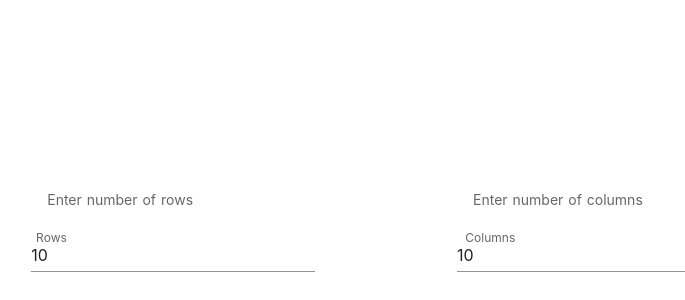
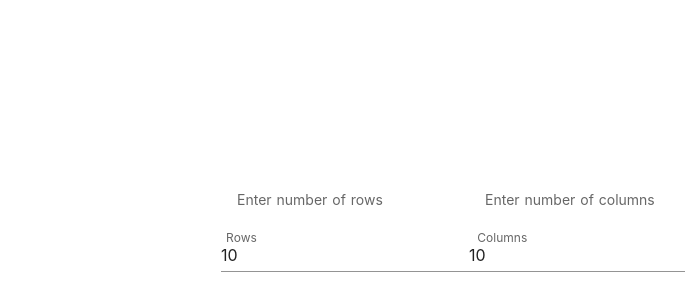
Before and after one commit to SurajVarma46/FindTheWords, a Nuxt app: page / in a window 1280 px wide. Shown: the part 178-478 px from the top of the page, without its empty margins (171-856 px from the left). Built offline with nearby package versions, Linux system fonts and the light colour scheme.

Commit message:
Input rows and columns

```diff
--- a/pages/index.vue
+++ b/pages/index.vue
@@ -3,10 +3,8 @@
     <div id="rows">
       <v-container fluid>
         <v-layout row wrap>
-          <v-flex xs12 sm10>
+          <v-flex xs12 sm12>
             <v-subheader>Enter number of rows</v-subheader>
-          </v-flex>
-          <v-flex xs12 sm8>
             <v-text-field label="Rows" value="10" outline></v-text-field>
           </v-flex>
         </v-layout>
@@ -15,10 +13,8 @@
     <div id="cols">
       <v-container fluid>
         <v-layout row wrap>
-          <v-flex xs12 sm10>
+          <v-flex xs12 sm12>
             <v-subheader>Enter number of columns</v-subheader>
-          </v-flex>
-          <v-flex xs12 sm8>
             <v-text-field label="Columns" value="10" outline></v-text-field>
           </v-flex>
         </v-layout>
```
